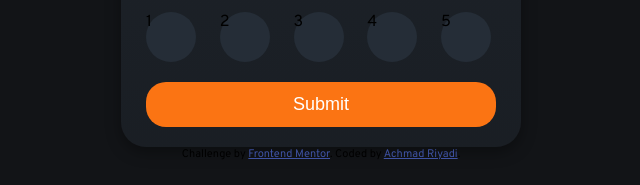
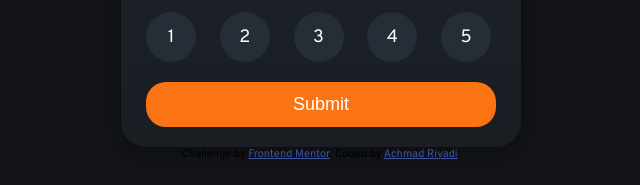
Before and after one commit to AchmadRiyadi/interactive-rating-component, a plain HTML site: page index.html in a window 1280 px wide. Shown: the part 424-609 px from the top of the page, 319-959 px from the left. Drawn offline with Linux system fonts and the light colour scheme.

Commit message:
Update index.html

```diff
--- a/index.html
+++ b/index.html
@@ -30,7 +30,7 @@
             <input type="radio" id="rate-1" class="form__radio-input" name="rate-value" value="1" />
             <label for="rate-1" class="form__radio-label">
               <span class="form__radio-button">
-                <div>1</div>
+                <p>1</p>
               </span>
             </label>
           </div>
@@ -38,7 +38,7 @@
             <input type="radio" id="rate-2" class="form__radio-input" name="rate-value" value="2" />
             <label for="rate-2" class="form__radio-label">
               <span class="form__radio-button">
-                <div>2</div>
+                <p>2</p>
               </span>
             </label>
           </div>
@@ -46,7 +46,7 @@
             <input type="radio" id="rate-3" class="form__radio-input" name="rate-value" value="3" />
             <label for="rate-3" class="form__radio-label">
               <span class="form__radio-button">
-                <div>3</div>
+                <p>3</p>
               </span>
             </label>
           </div>
@@ -54,7 +54,7 @@
             <input type="radio" id="rate-4" class="form__radio-input" name="rate-value" value="4" />
             <label for="rate-4" class="form__radio-label">
               <span class="form__radio-button">
-                <div>4</div>
+                <p>4</p>
               </span>
             </label>
           </div>
@@ -62,7 +62,7 @@
             <input type="radio" id="rate-5" class="form__radio-input" name="rate-value" value="5" />
             <label for="rate-5" class="form__radio-label">
               <span class="form__radio-button">
-                <div>5</div>
+                <p>5</p>
               </span>
             </label>
           </div>
```
